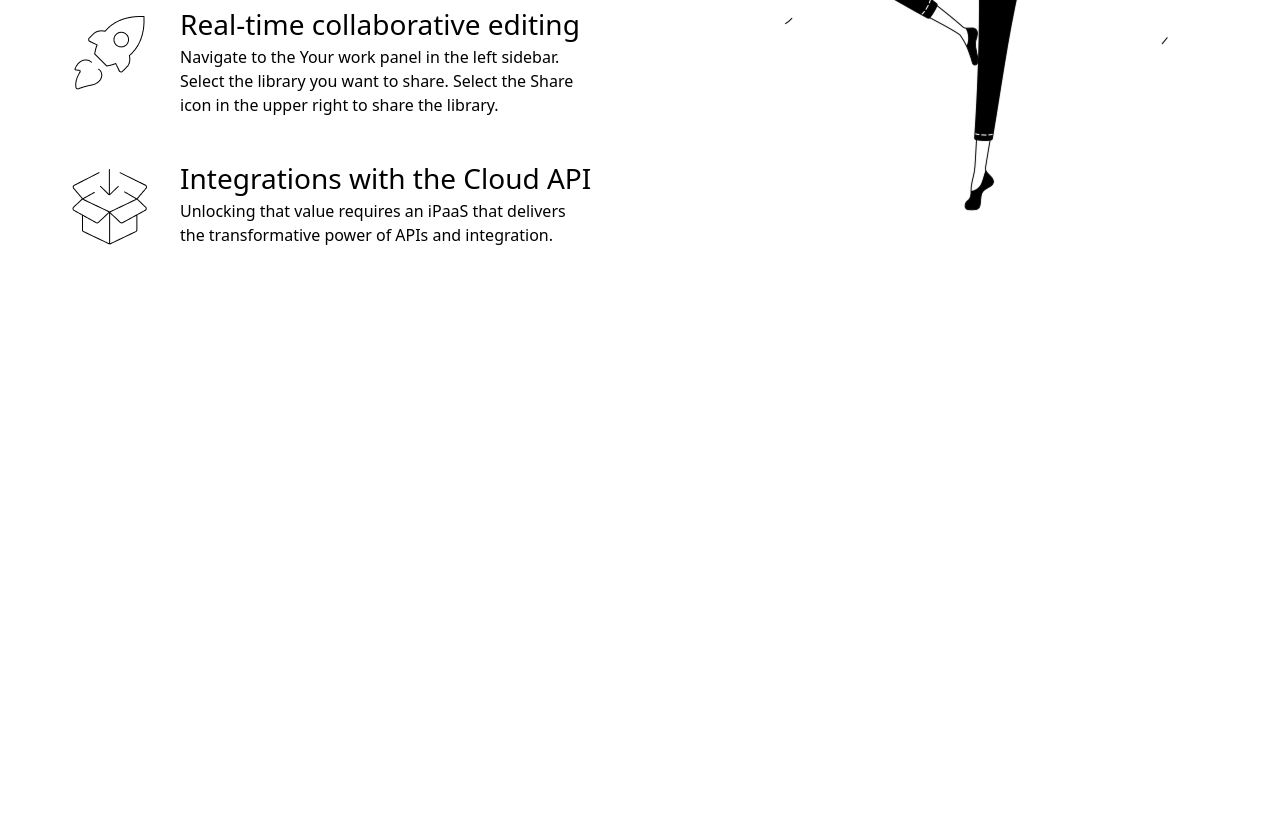
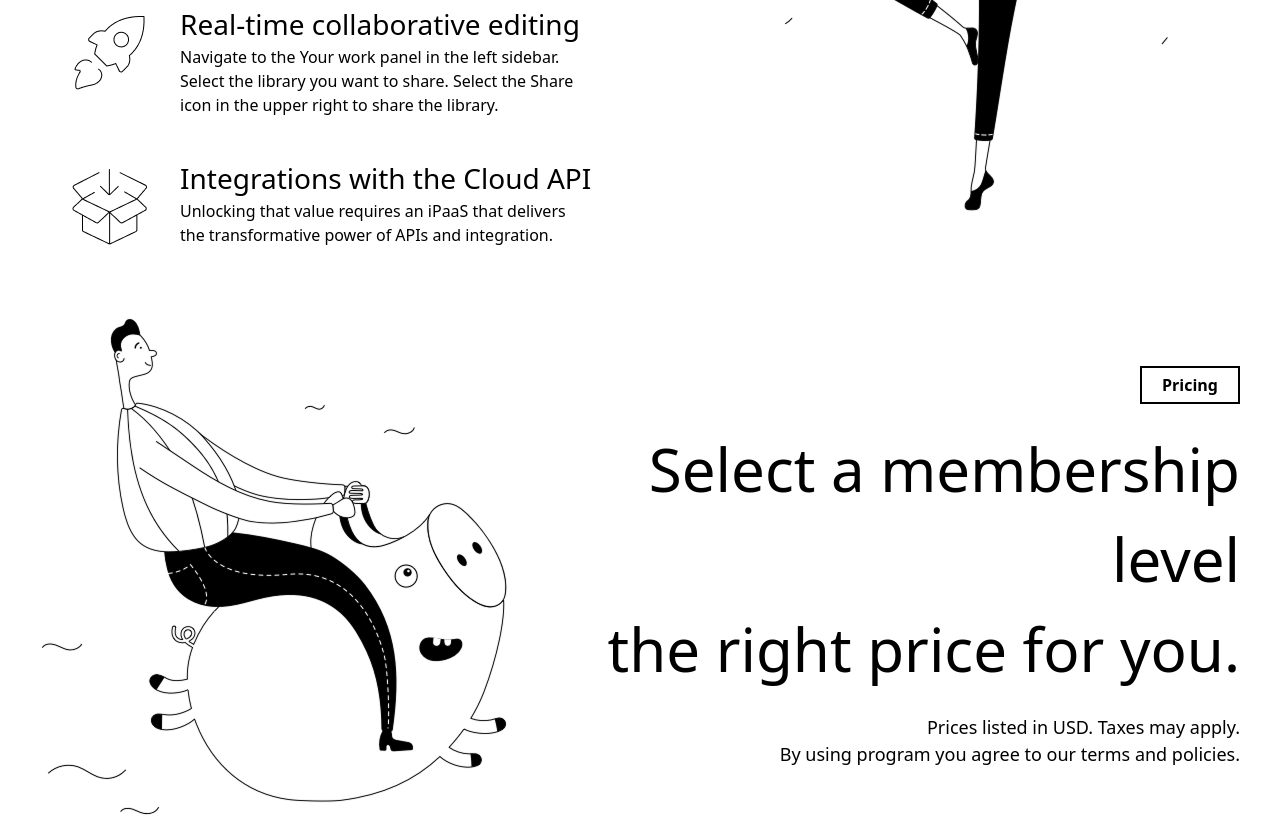
Before and after one commit to z1yodullo/17.04-class-work, a website: page index.html in a window 1280 px wide. Shown: the part 1881-2698 px from the top of the page. Before the commit the page ends 2198 px from the top, so only its background shows below. Drawn offline with Linux system fonts and the light colour scheme.

Commit message:
add section 4

```diff
--- a/index.html
+++ b/index.html
@@ -108,10 +108,12 @@
             for collaboration.
           </h1>
           <div class="py-[40px]">
-            <div class="flex items-start gap-[20px] p-[20px]" >
+            <div class="flex items-start gap-[20px] p-[20px]">
               <img src="icon_1.png" alt="" />
-              <div >
-                <h2 class="text-[20px] font-bold lg:text-[28px] lg:font-normal">Shared Cloud Libraries</h2>
+              <div>
+                <h2 class="text-[20px] font-bold lg:text-[28px] lg:font-normal">
+                  Shared Cloud Libraries
+                </h2>
                 <p>
                   Navigate to the Your work panel in the left sidebar. <br />
                   Select the library you want to share. Select the Share <br />
@@ -119,10 +121,12 @@
                 </p>
               </div>
             </div>
-            <div class="flex items-start gap-[20px] p-[20px]" >
+            <div class="flex items-start gap-[20px] p-[20px]">
               <img src="icon_2.png" alt="" />
               <div>
-                <h2 class="text-[20px] font-bold lg:text-[28px] lg:font-normal">Free developer handoff, right inside</h2>
+                <h2 class="text-[20px] font-bold lg:text-[28px] lg:font-normal">
+                  Free developer handoff, right inside
+                </h2>
                 <p>
                   Navigate to the Your work panel in the left sidebar. <br />
                   Select the library you want to share. Select the Share <br />
@@ -130,10 +134,12 @@
                 </p>
               </div>
             </div>
-            <div class="flex items-start gap-[20px] p-[20px]" >
+            <div class="flex items-start gap-[20px] p-[20px]">
               <img src="icon_3.png" alt="" />
               <div>
-                <h2 class="text-[20px] font-bold lg:text-[28px] lg:font-normal">Real-time collaborative editing</h2>
+                <h2 class="text-[20px] font-bold lg:text-[28px] lg:font-normal">
+                  Real-time collaborative editing
+                </h2>
                 <p>
                   Navigate to the Your work panel in the left sidebar. <br />
                   Select the library you want to share. Select the Share <br />
@@ -141,10 +147,12 @@
                 </p>
               </div>
             </div>
-            <div class="flex items-start gap-[20px] p-[20px]" >
+            <div class="flex items-start gap-[20px] p-[20px]">
               <img src="icon_4.png" alt="" />
               <div>
-                <h2 class="text-[20px] font-bold lg:text-[28px] lg:font-normal">Integrations with the Cloud API</h2>
+                <h2 class="text-[20px] font-bold lg:text-[28px] lg:font-normal">
+                  Integrations with the Cloud API
+                </h2>
                 <p>
                   Unlocking that value requires an iPaaS that delivers <br />
                   the transformative power of APIs and integration.
@@ -155,6 +163,21 @@
         </aside>
         <img src="Illustration_3.png" alt="" />
       </section>
+      <section class="max-w-[1200px] m-auto flex flex-col-reverse lg:flex-row gap-[50px] lg:gap-[40px] items-center p-[20px] lg:p-[0]">
+        <img src="Illustration_4.png" alt="" />
+        <aside class="flex flex-col items-start lg:items-end">
+          <button class="flex lg:justify-end py-[5px] px-[20px] border-2 border-black font-bold">Pricing</button>
+          <h1 class="text-[30px] font-bold lg:font-normal lg:text-[60px] py-[20px] lg:text-end">
+            Select a membership level <br />
+            the right price for you.
+          </h1>
+          <p class="text-[14px] lg:text-[18px] lg:text-end">
+            Prices listed in USD. Taxes may apply. <br />
+            By using program you agree to our terms and policies.
+          </p>
+        </aside>
+      </section>
+
     </main>
   </body>
 </html>
```
Also changed, not shown: src/output.css.
